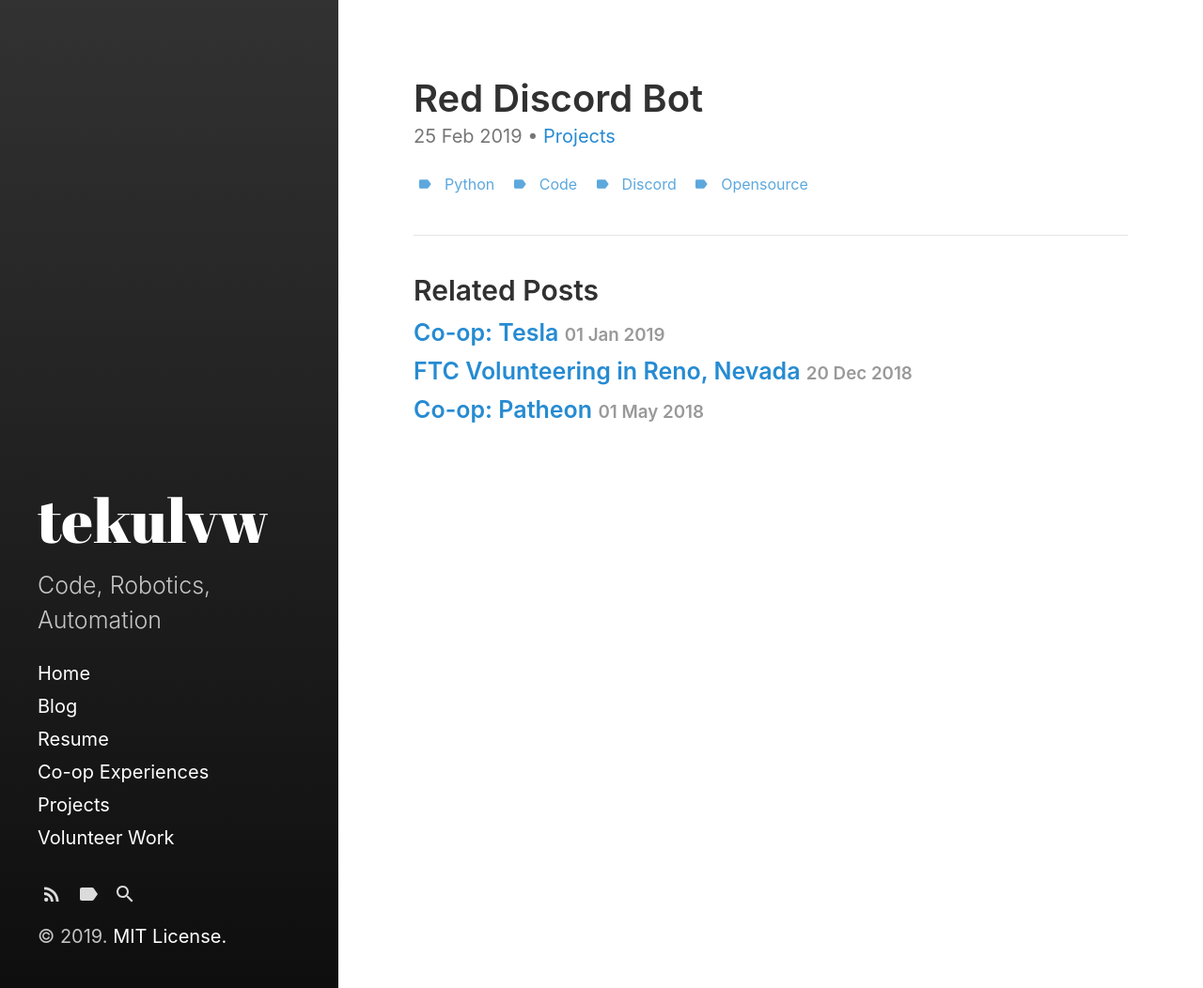
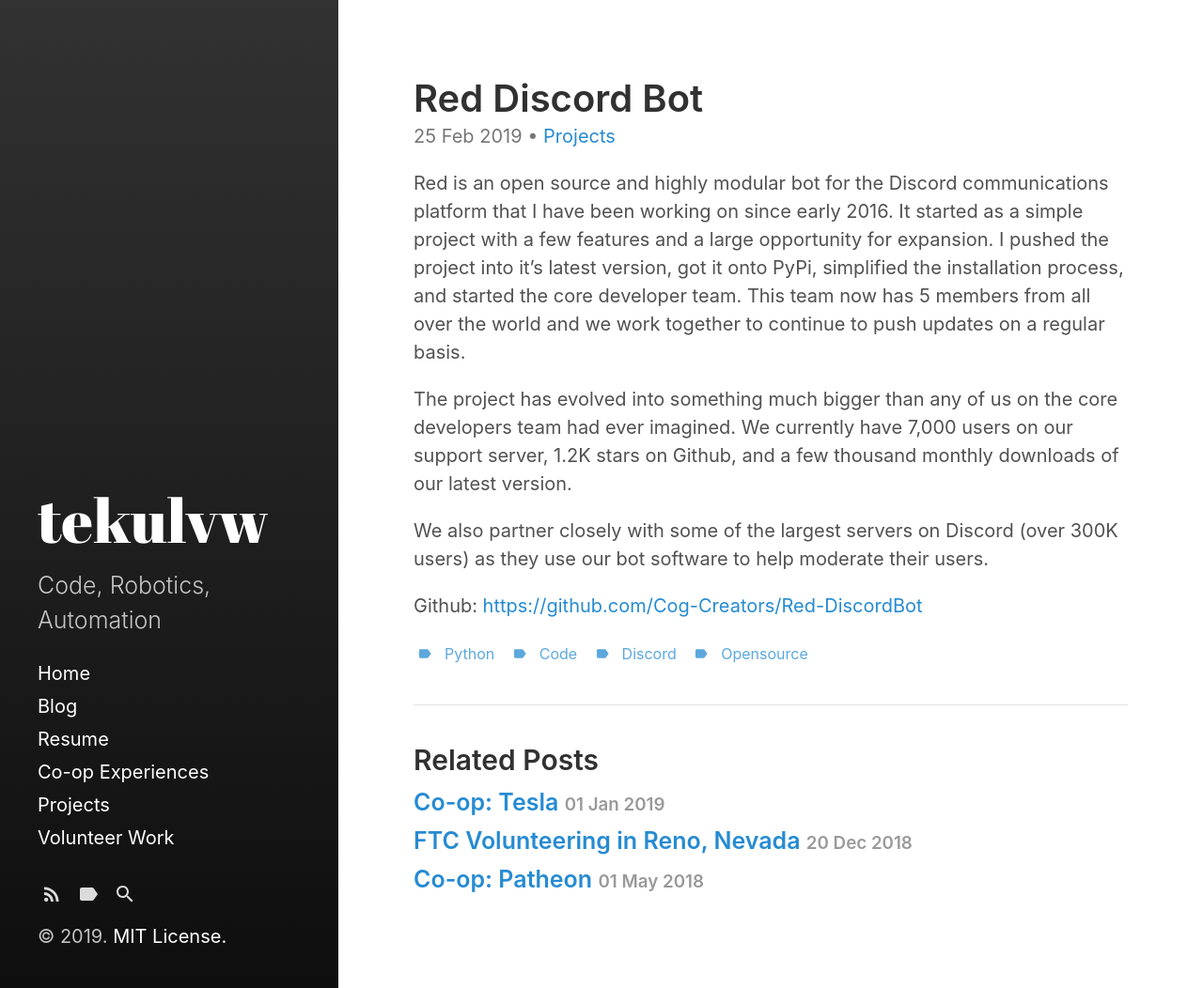
Before and after one commit to tekulvw/tekulvw.github.io, a Jekyll site: the page built from _posts/2019-02-25-red.md, in a window 1280 px wide. Shown: the whole page at 94% size. Built offline with Jekyll 4.4.1, drawn with Linux system fonts in a browser that asks for light colours.

Commit message:
red info

```diff
--- a/_posts/2019-02-25-red.md
+++ b/_posts/2019-02-25-red.md
@@ -8,3 +8,15 @@
  - discord
  - opensource
 ---
+
+Red is an open source and highly modular bot for the Discord communications platform that I have been working on since early 2016.
+It started as a simple project with a few features and a large opportunity for expansion.
+I pushed the project into it's latest version, got it onto PyPi, simplified the installation process, and started the core developer team.
+This team now has 5 members from all over the world and we work together to continue to push updates on a regular basis.
+
+The project has evolved into something much bigger than any of us on the core developers team had ever imagined.
+We currently have 7,000 users on our support server, 1.2K stars on Github, and a few thousand monthly downloads of our latest version.
+
+We also partner closely with some of the largest servers on Discord (over 300K users) as they use our bot software to help moderate their users.
+
+Github: [https://github.com/Cog-Creators/Red-DiscordBot](https://github.com/Cog-Creators/Red-DiscordBot)
```
